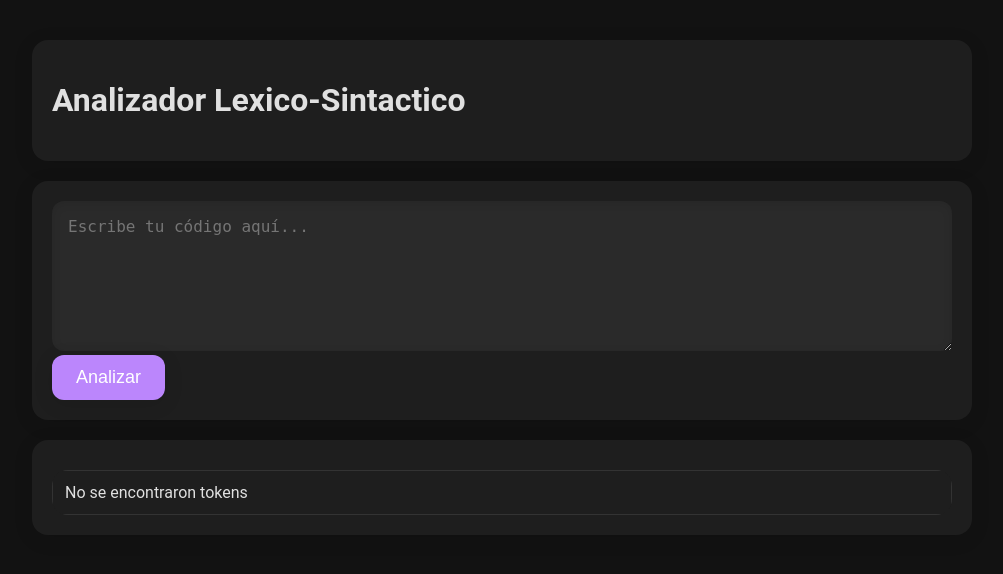
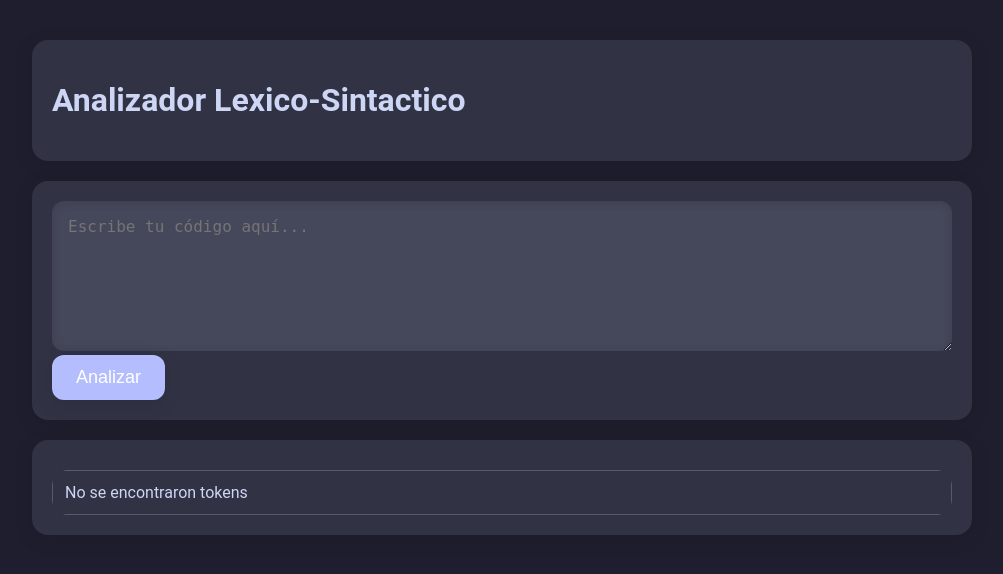
Before and after one commit to heyoferu/Web_Tool_Alex-Analyzer, a Flask app: page / in a window 1280 px wide. Shown: the top 574 px of the page, without its empty margins (138-1141 px from the left). Run offline with Flask 3, Linux system fonts and the light colour scheme.

Commit message:
feat: set catppuccin theme

```diff
--- a/static/css/styles.css
+++ b/static/css/styles.css
@@ -1,13 +1,13 @@
 :root {
-    /* Paleta de colores para modo oscuro */
-    --background-color: #121212; /* Fondo oscuro */
-    --text-color: #e0e0e0; /* Texto en modo oscuro */
-    --card-color: #1e1e1e; /* Fondo de tarjetas en modo oscuro */
-    --textarea-color: #2a2a2a; /* Color de fondo de textareas en modo oscuro */
-    --primary-color: #bb86fc; /* Color primario para botones */
-    --table-bg: #1e1e1e; /* Fondo de la tabla en modo oscuro */
-    --table-text: #e0e0e0; /* Texto de la tabla en modo oscuro */
-    --table-border: #333; /* Color de borde de la tabla en modo oscuro */
+    /* Paleta de colores basada en Catppuccin Mocha */
+    --background-color: #1e1e2e; /* Fondo oscuro */
+    --text-color: #cdd6f4; /* Texto en modo oscuro */
+    --card-color: #313244; /* Fondo de tarjetas */
+    --textarea-color: #45475a; /* Fondo de textareas */
+    --primary-color: #b4befe; /* Color primario para botones */
+    --table-bg: #313244; /* Fondo de la tabla */
+    --table-text: #cdd6f4; /* Texto de la tabla */
+    --table-border: #585b70; /* Color de borde de la tabla */
 }
 
 body {
@@ -66,12 +66,12 @@ button {
 }
 
 button:hover {
-    background-color: #3700b3; /* Color más oscuro para el hover */
+    background-color: #a6adc8; /* Color más oscuro para el hover */
 }
 
 p {
     font-size: 16px;
-    color: #b0b0b0;
+    color: #bac2de;
     margin: 10px 0;
 }
 
@@ -84,11 +84,11 @@ p {
 }
 
 .asena_success {
-    background-color: #4caf50;
+    background-color: #a6e3a1;
 }
 
 .asena_error {
-    background-color: #f44336;
+    background-color: #f38ba8;
 }
 
 table {
@@ -96,15 +96,15 @@ table {
     border-collapse: collapse;
     margin-top: 10px;
     font-size: 16px;
-    border-radius: 16px; /* Bordes redondeados para la tabla */
-    overflow: hidden; /* Asegura que las celdas no sobresalgan */
-    background-color: var(--table-bg); /* Fondo de la tabla */
+    border-radius: 16px;
+    overflow: hidden;
+    background-color: var(--table-bg);
 }
 
 th, td {
     text-align: left;
     padding: 12px;
-    border: 1px solid var(--table-border); /* Color de borde en modo oscuro */
+    border: 1px solid var(--table-border);
     transition: background-color 0.3s ease;
 }
 
@@ -116,21 +116,21 @@ th {
 }
 
 td {
-    background-color: var(--table-bg); /* Fondo de las celdas */
-    color: var(--table-text); /* Texto de las celdas */
+    background-color: var(--table-bg);
+    color: var(--table-text);
 }
 
 tr:nth-child(even) {
-    background-color: #242424; /* Color alternativo para filas en modo oscuro */
+    background-color: #282a36;
 }
 
 tr:hover td {
-    background-color: #3a3f44;
+    background-color: #3b4261;
 }
 
 /* Estilo para cuando no se encuentran tokens */
 .no-tokens {
-    color: #ff5252;
+    color: #ff5370;
     font-size: 20px;
     text-align: center;
     margin-top: 20px;
```
